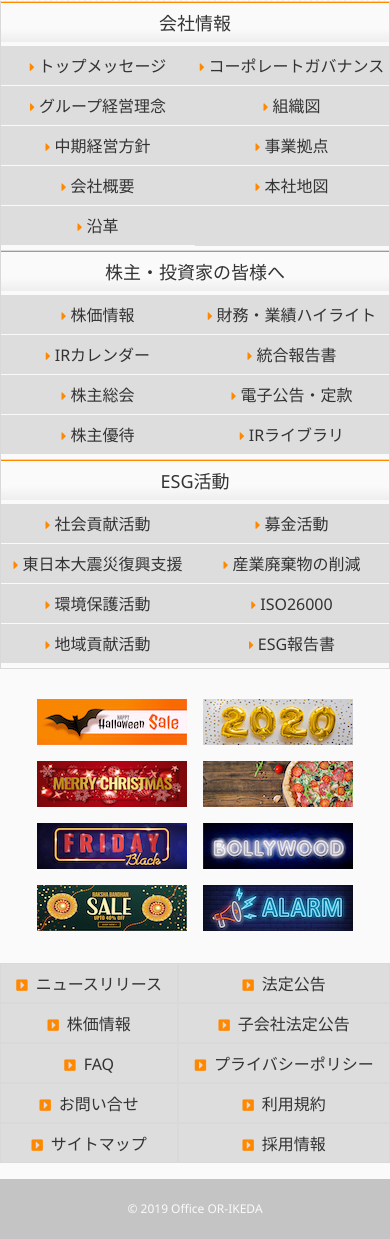
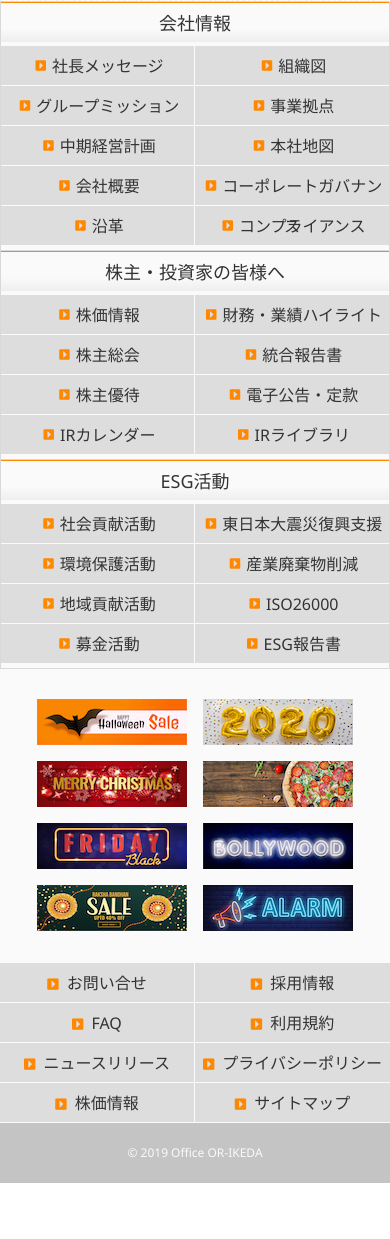
Before and after one commit to bugalu/sample_site_004_CorporateSite, a website: page src/index.html in a window 390 px wide. Shown: the part 1729-2968 px from the top of the page. After the commit the page ends 2912 px from the top, so only its background shows below. Drawn offline with Linux system fonts and the light colour scheme; some packages are replaced by stand-ins of ours.

Commit message:
fix media query: guide__index-container

```diff
--- a/src/index.html
+++ b/src/index.html
@@ -70,12 +70,12 @@
           <li>
             企業情報<span class="ruby">Company Profile</span>
             <ul>
-              <li><a href="">トップメッセージ</a></li>
-              <li><a href="">コーポレートガバナンス</a></li>
-              <li><a href="">グループ経営理念</a></li>
+              <li><a href="">社長メッセージ</a></li>
+              <li><a href="">グループミッション</a></li>
               <li><a href="">会社概要</a></li>
               <li><a href="">沿革</a></li>
               <li><a href="">グループ会社一覧</a></li>
+              <li><a href="">コーポレートガバナンス</a></li>
             </ul>
           </li>
           <li>
@@ -98,10 +98,10 @@
               >For Sharefolders and Investors</span
             >
             <ul>
+              <li><a href="">株価情報</a></li>
+              <li><a href="">株主総会</a></li>
               <li><a href="">株主優待・配当金</a></li>
-              <li><a href="">株価情報</a></li>
               <li><a href="">IRカレンダー</a></li>
-              <li><a href="">株主総会</a></li>
             </ul>
           </li>
           <li>
@@ -189,7 +189,7 @@
             <section class="main__info__message l-section-base">
               <div class="main__info__message-head-container main__info-button">
                 <h2 class="main__info__message-heading-ja ">
-                  トップメッセージ
+                  社長メッセージ
                 </h2>
                 <h2 class="main__info__message-heading-en">Top Message</h2>
                 <div class="main__info__message-lead">
@@ -241,14 +241,14 @@
                     class="main__info__ir-body-lower-index l-body-lower-index"
                   >
                     <li><a href="">決算短信</a></li>
+                    <li><a href="">決算説明会</a></li>
                     <li><a href="">財務ハイライト</a></li>
-                    <li><a href="">有価証券報告書</a></li>
                   </ul>
                   <ul
                     class="main__info__ir-body-lower-index l-body-lower-index"
                   >
-                    <li><a href="">決算説明会</a></li>
                     <li><a href="">売上月次報告</a></li>
+                    <li><a href="">有価証券報告書</a></li>
                     <li><a href="">財務諸表</a></li>
                   </ul>
                 </div>
@@ -278,19 +278,20 @@
               <ul
                 class="main__lower-container__section-body__index l-body-lower-index"
               >
-                <li><a href="">トップメッセージ</a></li>
-                <li><a href="">グループ経営理念</a></li>
-                <li><a href="">中期経営方針</a></li>
+                <li><a href="">社長メッセージ</a></li>
+                <li><a href="">グループミッション</a></li>
+                <li><a href="">中期経営計画</a></li>
                 <li><a href="">会社概要</a></li>
                 <li><a href="">沿革</a></li>
               </ul>
               <ul
                 class="main__lower-container__section-body__index l-body-lower-index"
               >
-                <li><a href="">コーポレートガバナンス</a></li>
                 <li><a href="">組織図</a></li>
                 <li><a href="">事業拠点</a></li>
                 <li><a href="">本社地図</a></li>
+                <li><a href="">コーポレートガバナンス</a></li>
+                <li><a href="">コンプライアンス</a></li>
               </ul>
             </div>
           </section>
@@ -313,9 +314,9 @@
                 class="main__lower-container__section-body__index l-body-lower-index"
               >
                 <li><a href="">株価情報</a></li>
-                <li><a href="">IRカレンダー</a></li>
                 <li><a href="">株主総会</a></li>
                 <li><a href="">株主優待</a></li>
+                <li><a href="">IRカレンダー</a></li>
               </ul>
               <ul
                 class="main__lower-container__section-body__index l-body-lower-index"
@@ -344,15 +345,15 @@
                 class="main__lower-container__section-body__index l-body-lower-index"
               >
                 <li><a href="">社会貢献活動</a></li>
-                <li><a href="">東日本大震災復興支援</a></li>
                 <li><a href="">環境保護活動</a></li>
                 <li><a href="">地域貢献活動</a></li>
+                <li><a href="">募金活動</a></li>
               </ul>
               <ul
                 class="main__lower-container__section-body__index l-body-lower-index"
               >
-                <li><a href="">募金活動</a></li>
-                <li><a href="">産業廃棄物の削減</a></li>
+                <li><a href="">東日本大震災復興支援</a></li>
+                <li><a href="">産業廃棄物削減</a></li>
                 <li><a href="">ISO26000</a></li>
                 <li><a href="">ESG報告書</a></li>
               </ul>
@@ -431,15 +432,13 @@
           <section class="guide__index">
             <h3 class="guide__index-heading">企業情報</h3>
             <ul class="guide__index-body">
-              <li><a href="">トップメッセージ</a></li>
-              <li><a href="">コーポレートガバナンス</a></li>
-              <li><a href="">グループ経営理念</a></li>
+              <li><a href="">社長メッセージ</a></li>
+              <li><a href="">グループミッション</a></li>
               <li><a href="">会社概要</a></li>
               <li><a href="">沿革</a></li>
               <li><a href="">グループ会社一覧</a></li>
+              <li><a href="">コーポレートガバナンス</a></li>
               <li><a href="">本社地図</a></li>
-              <li><a href="">Top Message</a></li>
-              <li><a href="">Group Company</a></li>
             </ul>
           </section>
           <section class="guide__index">
@@ -452,46 +451,40 @@
               <li><a href="">年次報告書</a></li>
               <li><a href="">有価証券報告書</a></li>
               <li><a href="">財務諸表</a></li>
-              <li><a href="">IRポリシー・面積事項</a></li>
-              <li><a href="">Financial Results</a></li>
-              <li><a href="">Financial Highlights</a></li>
-              <li><a href="">Financial Statements</a></li>
+              <li><a href="">IRポリシー</a></li>
             </ul>
           </section>
           <section class="guide__index">
             <h3 class="guide__index-heading">株主・投資家の皆様へ</h3>
             <ul class="guide__index-body">
+              <li><a href="">株価情報</a></li>
+              <li><a href="">株主総会</a></li>
               <li><a href="">株主優待・配当金</a></li>
-              <li><a href="">株価情報</a></li>
               <li><a href="">IRカレンダー</a></li>
-              <li><a href="">株主総会</a></li>
             </ul>
           </section>
           <section class="guide__index">
             <h3 class="guide__index-heading">ESG活動</h3>
             <ul class="guide__index-body">
               <li><a href="">社会貢献活動</a></li>
+              <li><a href="">環境保護活動</a></li>
+              <li><a href="">地域貢献活動</a></li>
               <li><a href="">募金活動</a></li>
               <li><a href="">震災復興支援</a></li>
-              <li><a href="">支援活動</a></li>
               <li><a href="">災害時支援</a></li>
-              <li><a href="">環境保護活動</a></li>
-              <li><a href="">地域との連携</a></li>
-              <li><a href="">研修制度</a></li>
+              <li><a href="">産業廃棄物削減</a></li>
             </ul>
           </section>
           <div class="guide__index">
             <ul class="guide__index-body news">
+              <li><a href="">お問い合せ</a></li>
+              <li><a href="">FAQ</a></li>
               <li><a href="">ニュースリリース</a></li>
               <li><a href="">株価情報</a></li>
-              <li><a href="">FAQ</a></li>
-              <li><a href="">お問い合せ</a></li>
+              <li><a href="">採用情報</a></li>
+              <li><a href="">利用規約</a></li>
+              <li><a href="">プライバシーポリシー</a></li>
               <li><a href="">サイトマップ</a></li>
-              <li><a href="">法定公告</a></li>
-              <li><a href="">子会社法定公告</a></li>
-              <li><a href="">プライバシーポリシー</a></li>
-              <li><a href="">利用規約</a></li>
-              <li><a href="">採用情報</a></li>
             </ul>
           </div>
         </div>
--- a/src/scss/style.scss
+++ b/src/scss/style.scss
@@ -96,6 +96,9 @@ body {
         content: "\f0da";
         font-family: "Font Awesome 5 Free";
         font-weight: 900;
+        @media screen and (max-width: 959px) {
+          content: "";
+        }
       }
     }
   }
@@ -540,6 +543,7 @@ body {
               &:hover {
                 background: #f0f0f0;
               }
+              // 会社案内・年次報告
               & p:before {
                 color: $key-color;
                 content: "\f0da";
@@ -624,6 +628,9 @@ body {
     &__section-body__index {
       background: #ddd;
       width: 50%;
+      &:first-child {
+        border-right: 1px solid #fafafa;
+      }
       li {
         border-bottom: 1px solid #fafafa;
         cursor: pointer;
@@ -639,6 +646,15 @@ body {
           font-size: 1.6rem;
           line-height: 4rem;
           text-decoration: none;
+          &:before {
+            color: $key-color;
+            content: "\f152";
+            font-family: "Font Awesome 5 Free";
+            font-size: 1.2rem;
+            font-weight: 900; //or 900
+            margin-right: 6px;
+            vertical-align: 2px;
+          }
         }
       }
     }
@@ -735,6 +751,7 @@ body {
     margin-top: 24px;
     padding-bottom: 16px;
     @media screen and (max-width: 959px) {
+      padding-bottom: 0;
       section {
         display: none;
       }
@@ -745,12 +762,20 @@ body {
           display: flex;
           flex-direction: column;
           flex-wrap: wrap;
-          height: 20rem;
+          height: 16rem;
           li {
-            border: $border;
+            border-bottom: 1px solid #fafafa;
+            cursor: pointer;
             height: 4rem;
             margin-left: 0;
             text-align: center;
+            width: 50%;
+            &:nth-of-type(-n + 4) {
+              border-right: 1px solid #fafafa;
+            }
+            &:hover {
+              background: #d0d0d0;
+            }
             a {
               color: $black;
               font-size: 1.6rem;
```
Also changed, not shown: src/css/style.css.
